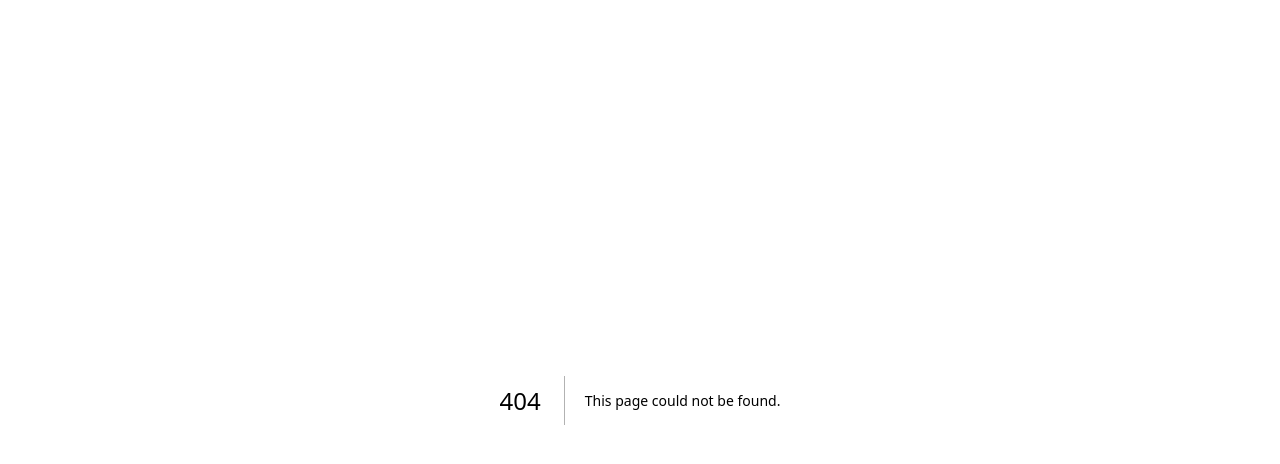
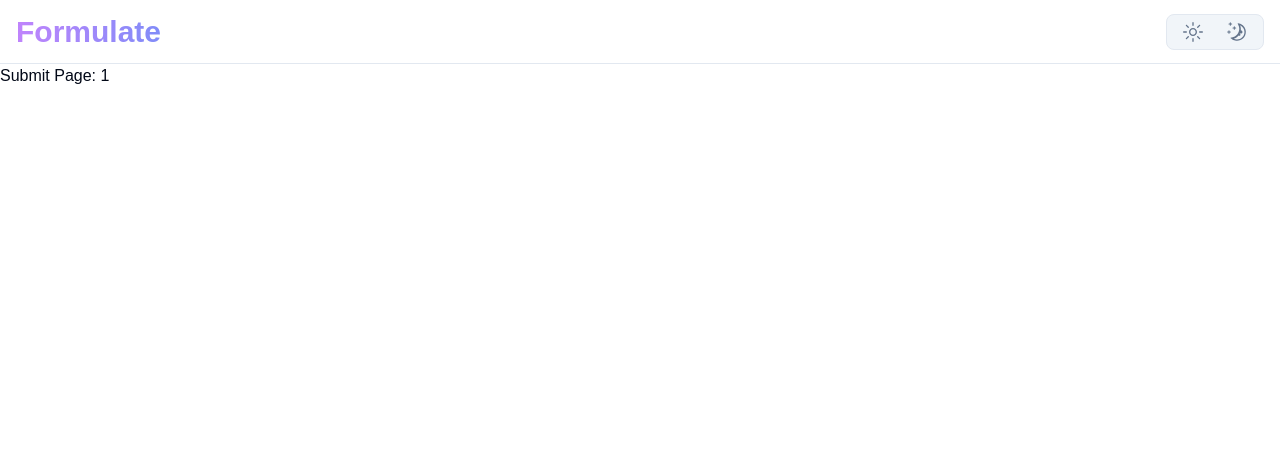
Before and after one commit to ericlus/Formulate, a Next.js app: page /submit/1 in a window 1280 px wide. Before the commit this address had no page. Shown: the top 464 px of the page. Built offline with nearby package versions, Linux system fonts and the light colour scheme.

Commit message:
Create initial submit page

```diff
--- /dev/null
+++ b/app/submit/[formUrl]/error.tsx
@@ -0,0 +1,26 @@
+"use client";
+
+import { Button } from "@/components/ui/button";
+import Link from "next/link";
+import { useEffect } from "react";
+
+type ErrorProps = {
+  error: Error;
+};
+
+function Error({ error }: ErrorProps) {
+  useEffect(() => {
+    console.error(error);
+  }, [error]);
+
+  return (
+    <div className="flex flex-col items-center justify-center w-full gap-4">
+      <h2 className="text-2xl">Something went wrong!</h2>
+      <Button asChild>
+        <Link href="/">Go back to home</Link>
+      </Button>
+    </div>
+  );
+}
+
+export default Error;
--- /dev/null
+++ b/app/submit/[formUrl]/layout.tsx
@@ -0,0 +1,21 @@
+import Logo from "@/components/Logo";
+import ThemeSwitcher from "@/components/ThemeSwitcher";
+import React, { ReactNode } from "react";
+
+type LayoutProps = {
+  children: ReactNode;
+};
+
+function Layout({ children }: LayoutProps) {
+  return (
+    <div className="flex flex-col min-h-screen">
+      <nav className="flex items-center justify-between border-b border-border h-16 px-4 py-2">
+        <Logo />
+        <ThemeSwitcher />
+      </nav>
+      {children}
+    </div>
+  );
+}
+
+export default Layout;
--- /dev/null
+++ b/app/submit/[formUrl]/loading.tsx
@@ -0,0 +1,12 @@
+import React from "react";
+import { ImSpinner2 } from "react-icons/im";
+
+function Loading() {
+  return (
+    <div className="flex items-center justify-center w-full">
+      <ImSpinner2 className="animate-spin h-12 w-12" />
+    </div>
+  );
+}
+
+export default Loading;
--- /dev/null
+++ b/app/submit/[formUrl]/page.tsx
@@ -0,0 +1,13 @@
+import React from "react";
+
+type SubmitPageProps = {
+  params: {
+    formUrl: string;
+  };
+};
+
+function SubmitPage({ params }: SubmitPageProps) {
+  return <div>Submit Page: {params.formUrl}</div>;
+}
+
+export default SubmitPage;
--- a/components/FormSubmissions.tsx
+++ b/components/FormSubmissions.tsx
@@ -1,22 +1,24 @@
-import React, { Suspense } from "react";
+import React from "react";
 import FormSubmissionsHeader from "./FormSubmissionsHeader";
 import { Form } from "@prisma/client";
 import StatsCards from "./StatsCards";
 import { calcFormStats } from "@/lib/calcFormStats";
+import FormSubmissionsTable from "./FormSubmissionsTable";
 
 type FormSubmissionsProps = {
   form: Form;
 };
 
 function FormSubmissions({ form }: FormSubmissionsProps) {
-  const { visits, submissions } = form;
+  const { visits, submissions, name, shareURL } = form;
   const formStats = calcFormStats(visits, submissions);
   return (
     <main className="flex flex-col w-full gap-4">
-      <FormSubmissionsHeader formName={form.name} shareUrl={form.shareURL} />
+      <FormSubmissionsHeader formName={name} shareUrl={shareURL} />
       <div className="container">
         <StatsCards formStats={formStats} />
       </div>
+      <FormSubmissionsTable form={form} />
     </main>
   );
 }
--- /dev/null
+++ b/components/FormSubmissionsTable.tsx
@@ -0,0 +1,16 @@
+import { Form } from "@prisma/client";
+import React from "react";
+
+type FormSubmissionsTableProps = {
+  form: Form;
+};
+
+async function FormSubmissionsTable({ form }: FormSubmissionsTableProps) {
+  return (
+    <div className="container pt-10">
+      <h1 className="text-2xl font-bold">Submissions</h1>
+    </div>
+  );
+}
+
+export default FormSubmissionsTable;
```
